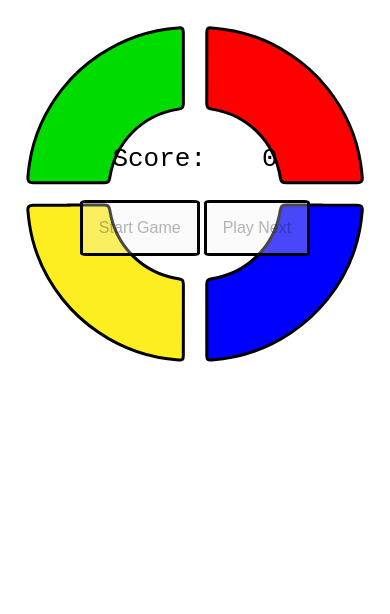
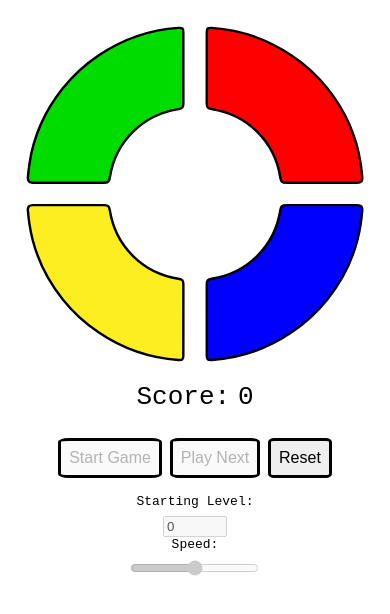
Before and after one commit to nikoroz/simon-says, a website: page index.html in a window 390 px wide. Both pictures are taken after a click on the button "Start Game". Drawn offline with nearby package versions, Linux system fonts and the light colour scheme; no server answers.

Commit message:
Add reset button, speed slider, mobile css

```diff
--- a/index.html
+++ b/index.html
@@ -39,8 +39,29 @@
           <p class="scoreboard">Score:</p>
           <p id="score" class="scoreboard">0</p>
           <br />
-          <button id="startButton" type="button">Start Game</button>
-          <button id="playNext" type="button">Play Next</button>
+          <button id="startGame" type="button">Start Game</button>
+          <button id="nextRound" type="submit">Play Next</button>
+          <button id="resetGame" type="button">Reset</button>
+          <div id="settings">
+            <label for="settings-starting-level">Starting Level:</label>
+            <input
+              type="number"
+              id="settings-starting-level"
+              name="settings-starting-level"
+              min="0"
+              max="100"
+              value="0"
+            />
+            <label for="settings-speed">Speed:</label>
+            <input
+              type="range"
+              id="settings-speed"
+              name="settings-speed"
+              min="-2"
+              max="2"
+              value="0"
+            />
+          </div>
         </div>
       </div>
     </div>
--- a/simon-says.js
+++ b/simon-says.js
@@ -1,32 +1,47 @@
 class SimonSays {
-  constructor({ startLevel, sounds = {}, buttons = {}, display = {} } = {}) {
+  constructor({ sounds = {}, buttons = {}, settings = {}, display = {} } = {}) {
     this.gameRunning = false
-    this.startLevel = startLevel || 0
+    this.currentIndex = 0
     this.score = 0
-    this.currentIndex = 0
     this.sequence = []
     this.display = document.querySelector(display.score)
     this.colors = new Map([[0, 'green'], [1, 'red'], [2, 'yellow'], [3, 'blue']])
     this.buttons = {
-      start:  document.querySelector(buttons.start),
-      next:   document.querySelector(buttons.next),
-      green:  document.querySelector(buttons.green),
-      red:    document.querySelector(buttons.red),
-      yellow: document.querySelector(buttons.yellow),
-      blue:   document.querySelector(buttons.blue)
+      red:    this._getElement(buttons.red),
+      blue:   this._getElement(buttons.blue),
+      green:  this._getElement(buttons.green),
+      yellow: this._getElement(buttons.yellow),
+      start:  this._getElement(buttons.start),
+      reset:  this._getElement(buttons.reset),
+      next:   this._getElement(buttons.next),
     }
-    this.buttons.start.addEventListener('click', this.playRound.bind(this))
-    this.buttons.next.addEventListener('click', this.playRound.bind(this))
-    this.buttons.green.addEventListener('click', this.buttonPress.bind(this, 'green'))
-    this.buttons.red.addEventListener('click', this.buttonPress.bind(this, 'red'))
+    this.buttons.red.addEventListener   ('click', this.buttonPress.bind(this, 'red'))
+    this.buttons.blue.addEventListener  ('click', this.buttonPress.bind(this, 'blue'))
+    this.buttons.green.addEventListener ('click', this.buttonPress.bind(this, 'green'))
     this.buttons.yellow.addEventListener('click', this.buttonPress.bind(this, 'yellow'))
-    this.buttons.blue.addEventListener('click', this.buttonPress.bind(this, 'blue'))
+    this.buttons.start.addEventListener ('click', this.startGame.bind(this))
+    this.buttons.reset.addEventListener ('click', this.resetGame.bind(this))
+    this.buttons.next.addEventListener  ('click', this.playRound.bind(this))
     this.buttons.next.disabled = true
-    if (this.startLevel) {
-      for (let i = 0; i < startLevel + 1; i++)
-        this.addStep()
+    this.buttons.reset.disabled = true
+    this._gameSpeed =  this._getElement(settings.gameSpeed)
+    this._startIndex = this._getElement(settings.startingLevel)
+    this.init(sounds)
   }
-    this.init(sounds)
+
+  get gameSpeed()  {
+    const gameSpeed = Number(this?._gameSpeed?.value)
+    if (isNaN(gameSpeed)) return 1000
+    if (gameSpeed === -2) return 1600
+    if (gameSpeed === -1) return 1300
+    if (gameSpeed ===  0) return 1000
+    if (gameSpeed ===  1) return 600
+    if (gameSpeed ===  2) return 300
+    return 1000
+  }
+
+  get startIndex() {
+    return Number(this._startIndex?.value || 0)
   }
 
   get currentSequenceColor() {
@@ -36,11 +51,17 @@ class SimonSays {
   async init(sounds) {
     await this.loadHowler()
     this.sounds = {
-      green:  new window.Howl({ src: [sounds.green] }) 	|| new Audio(sounds.green),
-      red:    new window.Howl({ src: [sounds.red] }) 		|| new Audio(sounds.red),
-      yellow: new window.Howl({ src: [sounds.yellow] }) || new Audio(sounds.yellow),
-      blue:   new window.Howl({ src: [sounds.blue] }) 	|| new Audio(sounds.blue)
+      green:  window?.Howl && new window.Howl({ src: [sounds.green] }) 	|| new Audio(sounds.green),
+      red:    window?.Howl && new window.Howl({ src: [sounds.red] }) 		|| new Audio(sounds.red),
+      yellow: window?.Howl && new window.Howl({ src: [sounds.yellow] }) || new Audio(sounds.yellow),
+      blue:   window?.Howl && new window.Howl({ src: [sounds.blue] }) 	|| new Audio(sounds.blue)
     }
+  }
+
+  _getElement(selector) {
+    if (typeof selector === 'string')
+      return document.querySelector(selector)
+    return selector
   }
 
   async loadHowler() {
@@ -53,8 +74,8 @@ class SimonSays {
     })
   }
 
-  enableColors(setting = true) {
-    const action = setting ? 'remove' : 'add'
+  enableColors(action = 'remove') {
+    if(action === false) action ='add'
     this.buttons.green.classList[action]('playing-sequence')
     this.buttons.red.classList[action]('playing-sequence')
     this.buttons.yellow.classList[action]('playing-sequence')
@@ -62,11 +83,13 @@ class SimonSays {
   }
 
   buttonPress(color) {
-    console.log('Button Pressed: ', color)
+    console.log(`%c ${color} `, `background-color: ${color}; color: black; font-size: 20px; font-weight: bold;`);
     //clearInterval(this.sequenceInterval)
     this.playStep(color)
-    if(!this.gameRunning) return
-    if (this.checkInput(color)){
+    if(!this.gameRunning)
+      return
+    if (!this.checkInput(color))
+      return this.gameOver()
     if (this.currentIndex === this.score) {
       this.gameRunning = false
       this.currentIndex = 0
@@ -75,8 +98,6 @@ class SimonSays {
       this.updateScore(this.score)
     }
     else this.currentIndex++
-    }
-    else this.gameOver()
   }
 
   addStep() {
@@ -89,8 +110,25 @@ class SimonSays {
     this.display.innerHTML = score
   }
 
+
+  startGame() {
+    this.buttons.reset.disabled = false
+    this.buttons.start.disabled = true
+    this._gameSpeed.disabled = true
+    this._startIndex.disabled = true
+    this.score = this.startIndex
+    this.updateScore(this.score)
+    for (let i = 0; i < this.startIndex; i++)
+      this.addStep()
+    this.playRound()
+  }
+
+  resetGame() {
+    this.gameOver()
+    this.updateScore(0)
+  }
+
   playRound() {
-    this.buttons.start.disabled = true
     this.buttons.next.disabled = true
     this.addStep()
     this.playSequence()
@@ -104,7 +142,11 @@ class SimonSays {
     clearInterval(this.sequenceInterval)
     this.gameRunning = false
     this.buttons.start.disabled = false
+    this.buttons.reset.disabled = true
+    this._gameSpeed.disabled = false
+    this._startIndex.disabled = false
     this.currentIndex = 0
+    this.score = 0
     this.sequence = []
   }
 
@@ -112,40 +154,44 @@ class SimonSays {
     let stepToPlay = 0
     this.enableColors(false)
     this.sequenceInterval = setInterval(() => {
-      this.playStep(this.sequence[stepToPlay])
-      if (stepToPlay === this.score){
+      if (stepToPlay === this.score + 1){
         clearInterval(this.sequenceInterval)
         this.gameRunning = true
-        this.enableColors(true)
+        this.enableColors()
       }
+      else {
+        this.playStep(this.sequence[stepToPlay])
         stepToPlay++
-    }, 1000)
+      }
+    }, this.gameSpeed)
   }
 
   playStep(color) {
     this.sounds[color].play()
     this.buttons[color].classList.add('pressed')
-    setTimeout(() => {
-      this.buttons[color].classList.remove('pressed')
-    }, 500)
+    setTimeout(() => this.buttons[color].classList.remove('pressed'), this.gameSpeed / 3)
   }
 }
 
 window.simon = new SimonSays({
-  startLevel: 0,
-  sounds:     {
-    green:  'https://github.com/nikoroz/simon-says/blob/master/sounds/green.mp3?raw=true',
-    red:    'https://github.com/nikoroz/simon-says/blob/master/sounds/red.mp3?raw=true',
-    yellow: 'https://github.com/nikoroz/simon-says/blob/master/sounds/yellow.mp3?raw=true',
-    blue:   'https://github.com/nikoroz/simon-says/blob/master/sounds/blue.mp3?raw=true',
+  sounds: {
+    red:    '/sounds/red.mp3?raw=true',
+    blue:   '/sounds/blue.mp3?raw=true',
+    green:  '/sounds/green.mp3?raw=true',
+    yellow: '/sounds/yellow.mp3?raw=true',
   },
   buttons: {
-    start:  '#startButton',
-    next:   '#playNext',
+    red:    '#red',
+    blue:   '#blue',
     green:  '#green',
-    red:    '#red',
     yellow: '#yellow',
-    blue:   '#blue',
+    next:   '#nextRound',
+    start:  '#startGame',
+    reset:  '#resetGame',
+  },
+  settings: {
+    startingLevel: '#settings-starting-level',
+    gameSpeed:     '#settings-speed',
   },
   display: {
     score: '#score'
--- a/styles.css
+++ b/styles.css
@@ -6,7 +6,8 @@
 	justify-content: center;
 	align-content: center;
 	text-align: center;
-
+	font-family: monospace;
+	max-height: 100vh;
 }
 
 /* COLOR BUTTONS */
@@ -16,12 +17,13 @@
 	display: contents;
 }
 .buttons {
-	max-height: 60vh;
+	max-height: 104vh;
 }
 .color {
 	stroke: black;
 	stroke-width: .25em;
 }
+
 #yellow {
 	fill: #fcee21;
 }
@@ -51,34 +53,37 @@
 }
 
 /* CENTER CONTROL */
+
+label {
+	font-size: 1em;
+	margin-bottom: .5em;
+}
+
 #control-area {
 	position: absolute;
-
-	/*
-	position: relative;
-	top: -500px;
-	left: -35px;
-	margin: auto;
-	width: 100%;
-	text-align: center;
-	font-size: 35px;
-	max-width: 200px;
-	*/
 }
-
 #control > button {
-	max-width: 60%;
-	padding: 1em;
+	max-width: 100%;
+	padding: .5em;
 	margin-bottom: 1em;
 	font-size: 1em;
 	border: black solid 3px;
-	border-radius: 5%;
+	border-radius: 10%;
+}
+
+#settings {
+	display: flex;
+	flex-direction: column;
+	align-items: center;
+}
+#settings-starting-level {
+	display: flex;
+	flex-direction: column;
+	align-items: center;
 }
 
 .scoreboard {
 	display: inline-flex;
-	margin: 1em;
-	font-family: monospace;
 	font-size: xx-large;
 }
 
@@ -91,3 +96,17 @@
 	user-select: none;
 }
 /*--------------------------------------------------------------------------------*/
+
+@media only screen and (max-width: 660px) {
+  #control-area {
+    position: relative;
+    margin-top: -2em;
+	}
+	#game {
+    flex-direction: column;
+	}
+	.buttons {
+		display: flex;
+		flex-direction: column;
+	}
+}
```
Lines whose indentation alone changed are shown as unchanged.
